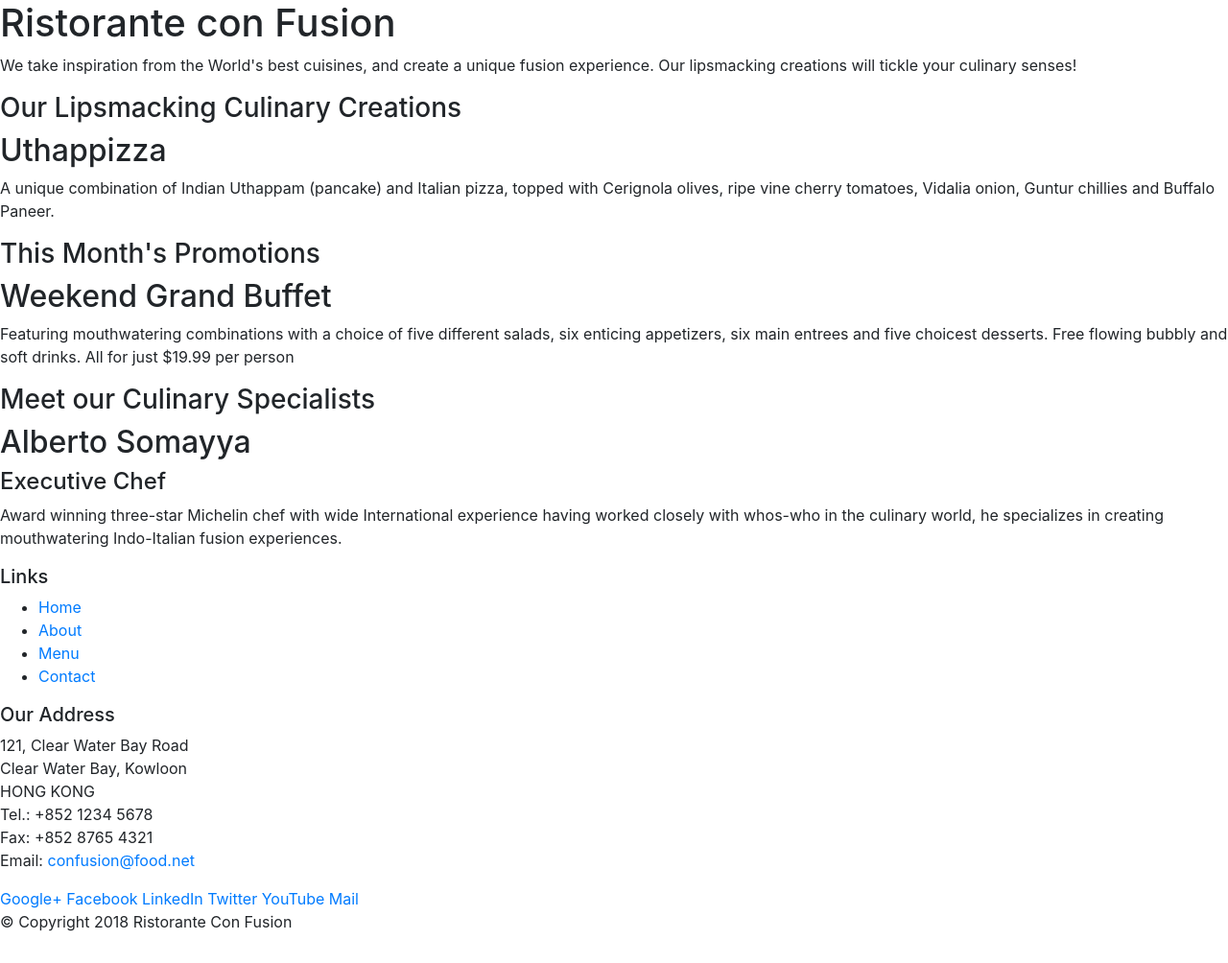
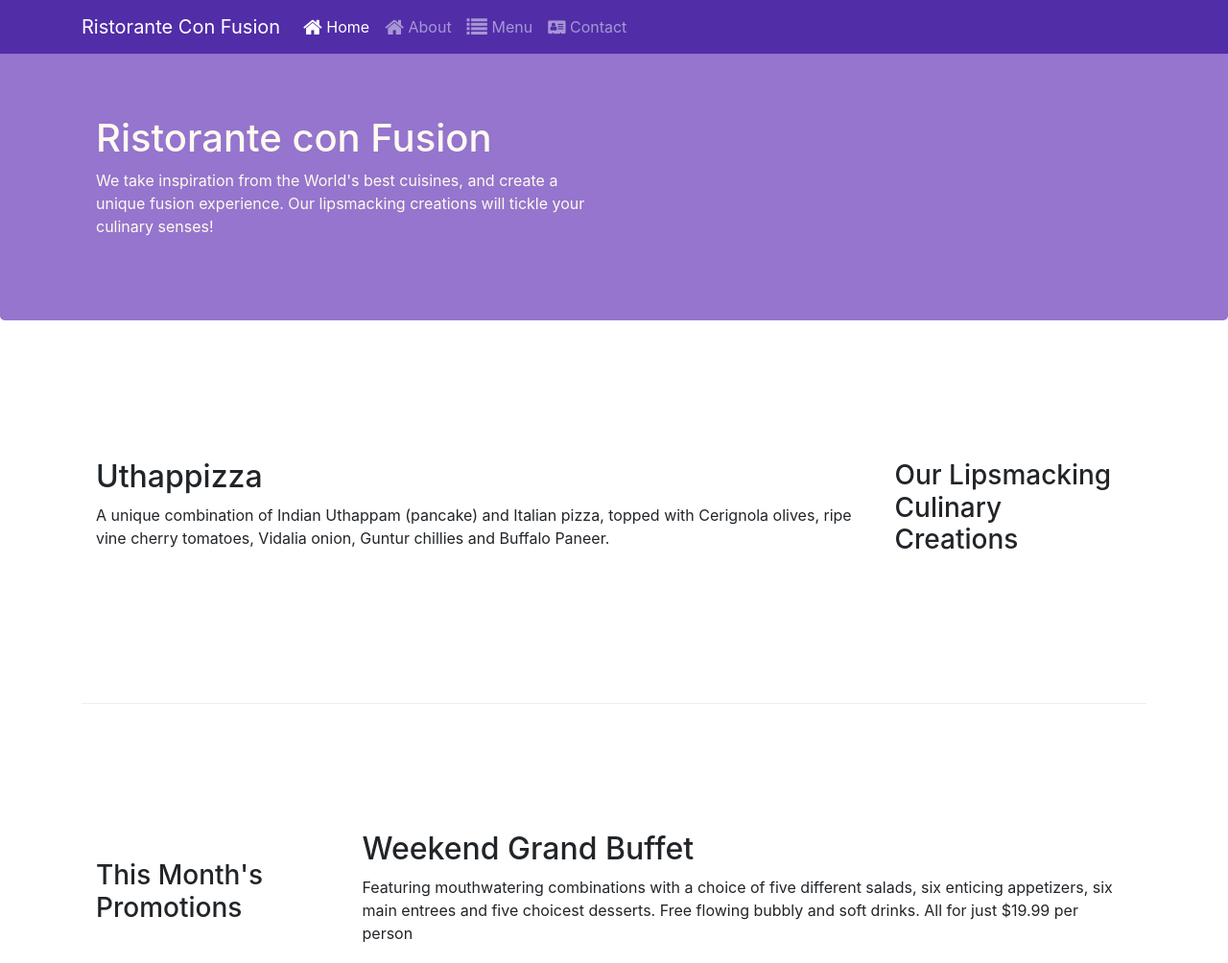
Before and after one commit to khanhtoan007/conFusion, a website: page index.html in a window 1280 px wide. Shown: the top 1004 px of the page at 96% size. Drawn offline with nearby package versions, Linux system fonts and the light colour scheme.

Commit message:
Icon Fonts

```diff
--- /dev/null
+++ b/css/style.css
@@ -0,0 +1,33 @@
+.row-header{
+    margin: 0px auto;
+    padding: 0px auto;
+}
+.row-content{
+    margin: 0px auto;
+    padding: 50px 0px 50px 0px;
+    border-bottom: 1px ridge;
+    min-height: 400px;
+}
+.footer{
+    background-color: #d1c4e9;
+    margin: 0px auto;
+    padding: 20px 0px 20px 0px;
+}
+.jumbotron{
+    padding: 70px 30px 70px 30px;
+    margin: 0px auto;
+    background: #9575CD;
+    color: floralwhite;
+}
+.address {
+    font-size: 80%;
+    margin: 0px;
+    color: black;
+}
+body{
+    padding: 50px 0px 0px 0px;
+    z-index: 0;
+}
+.navbar-dark{
+    background-color: #512DA8;
+}
--- a/index.html
+++ b/index.html
@@ -11,51 +11,76 @@
  <!-- Bootstrap CSS -->
 
  <link rel="stylesheet" href="node_modules/bootstrap/dist/css/bootstrap.min.css">
-    <title>Ristorante Con Fusion</title>
+ <link rel="stylesheet" href="css/style.css">
+ <link rel="stylesheet" href="node_modules/font-awesome/css/font-awesome.min.css">
+ <link rel="stylesheet" href="node_modules/bootstrap-social/bootstrap-social.css">
+ <title>Ristorante Con Fusion</title>
 </head>
 
 <body>
 
-    <header>
-        <div>
-            <div>
-                <div>
+    <header class="jumbotron">
+        <div class="container">
+            <div class="row row-header">
+                <div class="col-12 col-sm-6">
                     <h1>Ristorante con Fusion</h1>
                     <p>We take inspiration from the World's best cuisines, and create a unique fusion experience. Our lipsmacking creations will tickle your culinary senses!</p>
                 </div>
-                <div>
+                <div class="col-12 col-sm">
                 </div>
             </div>
         </div>
     </header>
+    <nav class="navbar navbar-dark navbar-expand-sm fixed-top">
 
-    <div>
-        <div>
-            <div>
+        <div class="container">
+                <button class="navbar-toggler" type="button" data-toggle="collapse" data-target="#Navbar">
+                    <span class="navbar-toggler-icon"></span>
+                </button>
+                <a class="navbar-brand" href="#">Ristorante Con Fusion</a>
+                <div class="collapse navbar-collapse" id="Navbar">
+
+                    <ul class="navbar-nav mr-auto">
+
+
+                        <li class="nav-item active"><a class="nav-link" href="#"><span class="fa fa-home fa-lg"></span> Home</a></li>
+
+                        <li class="nav-item"><a class="nav-link" href="./aboutus.html"><span class="fa fa-home fa-lg"></span> About</a></li>
+
+                        <li class="nav-item"><a class="nav-link" href="#"><span class="fa fa-list fa-lg"></span> Menu</a></li>
+
+                        <li class="nav-item"><a class="nav-link" href="#"><span class="fa fa-address-card"></span> Contact</a></li>
+                    </ul>
+                </div>
+        </div>
+    </nav>
+    <div class="container">
+        <div class="row row-content align-items-center">
+            <div class="col-12 col-sm-4 order-sm-last col-md-3">
                 <h3>Our Lipsmacking Culinary Creations</h3>
             </div>
-            <div>
+            <div class="col col-sm order-sm-first col-md">
                 <h2>Uthappizza</h2>
                 <p>A unique combination of Indian Uthappam (pancake) and Italian pizza, topped with Cerignola olives, ripe vine cherry tomatoes, Vidalia onion, Guntur chillies and Buffalo Paneer.</p>
             </div>
         </div>
 
 
-        <div>
-            <div>
+        <div class="row row-content align-items-center">
+            <div class="col-12 col-sm-4 col-md-3">
                 <h3>This Month's Promotions</h3>
             </div>
-            <div>
+            <div class="col col-sm col-md">
                 <h2>Weekend Grand Buffet</h2>
                 <p>Featuring mouthwatering combinations with a choice of five different salads, six enticing appetizers, six main entrees and five choicest desserts. Free flowing bubbly and soft drinks. All for just $19.99 per person </p>
             </div>
         </div>
 
-        <div>
-            <div>
+        <div class="row row-content align-items-center">
+            <div class="col-12 col-sm-4 order-sm-last col-md-3">
                 <h3>Meet our Culinary Specialists</h3>
             </div>
-            <div>
+            <div class="col col-sm order-sm-first col-md">
                 <h2>Alberto Somayya</h2>
                 <h4>Executive Chef</h4>
                 <p>Award winning three-star Michelin chef with wide International experience having worked closely with whos-who in the culinary world, he specializes in creating mouthwatering Indo-Italian fusion experiences. </p>
@@ -63,42 +88,42 @@
         </div>
     </div>
 
-    <footer>
-        <div>
-            <div>
-                <div>
+    <footer class="footer">
+        <div class="container">
+            <div class="row">
+                <div class="col-4 offset-1 col-sm-2">
                     <h5>Links</h5>
-                    <ul>
+                    <ul class="list-unstyled">
                         <li><a href="#">Home</a></li>
                         <li><a href="#">About</a></li>
                         <li><a href="#">Menu</a></li>
                         <li><a href="#">Contact</a></li>
                     </ul>
                 </div>
-                <div>
+                <div class="col-7 col-sm-5">
                     <h5>Our Address</h5>
                     <address>
 		              121, Clear Water Bay Road<br>
 		              Clear Water Bay, Kowloon<br>
 		              HONG KONG<br>
-		              Tel.: +852 1234 5678<br>
-		              Fax: +852 8765 4321<br>
-		              Email: <a href="mailto:confusion@food.net">confusion@food.net</a>
+		              <i class="fa fa-phone fa-lg"></i>: +852 1234 5678<br>
+		              <i class="fa fa-fax fa-lg"></i>: +852 1234 5678<br>
+		              <i class="fa fa-envelope fa-lg"></i>: <a href="mailto:confusion@food.net">confusion@food.net</a><br>
 		           </address>
                 </div>
-                <div>
-                    <div>
-                        <a href="http://google.com/+">Google+</a>
-                        <a href="http://www.facebook.com/profile.php?id=">Facebook</a>
-                        <a href="http://www.linkedin.com/in/">LinkedIn</a>
-                        <a href="http://twitter.com/">Twitter</a>
-                        <a href="http://youtube.com/">YouTube</a>
-                        <a href="mailto:">Mail</a>
+                <div class="col-12 col-sm-4 align-self-center">
+                    <div class="text-center">
+                        <a class="btn btn-social-icon btn-google" href="http://google.com/+"><i class="fa fa-google-plus fa-lg"></i></a>
+                        <a class="btn btn-social-icon btn-facebook" href="http://www.facebook.com/profile.php?id="><i class="fa fa-facebook fa-lg"></i></a>
+                        <a class="btn btn-social-icon btn-linkedin" href="http://www.linkedin.com/in/"><i class="fa fa-linkedin fa-lg"></i></a>
+                        <a class="btn btn-social-icon btn-twitter" href="http://twitter.com/"><i class="fa fa-twitter fa-lg"></i></a>
+                        <a class="btn btn-social-icon btn-google" href="http://youtube.com/"><i class="fa fa-youtube fa-lg"></i></a>
+                        <a class="btn btn-social-icon" href="mailto:"><i class="fa fa-envelope-o fa-lg"></i></a>
                     </div>
                 </div>
            </div>
-           <div>
-                <div>
+           <div class="row justify-content-center">
+                <div class="col-auto">
                     <p>© Copyright 2018 Ristorante Con Fusion</p>
                 </div>
            </div>
--- a/package.json
+++ b/package.json
@@ -15,6 +15,8 @@
   },
   "dependencies": {
     "bootstrap": "^4.0.0",
+    "bootstrap-social": "^5.1.1",
+    "font-awesome": "^4.7.0",
     "jquery": "^3.3.1",
     "popper.js": "^1.12.9"
   }
```
Also changed, not shown: aboutus.html (added, +149 -0 lines), 1 other file.
